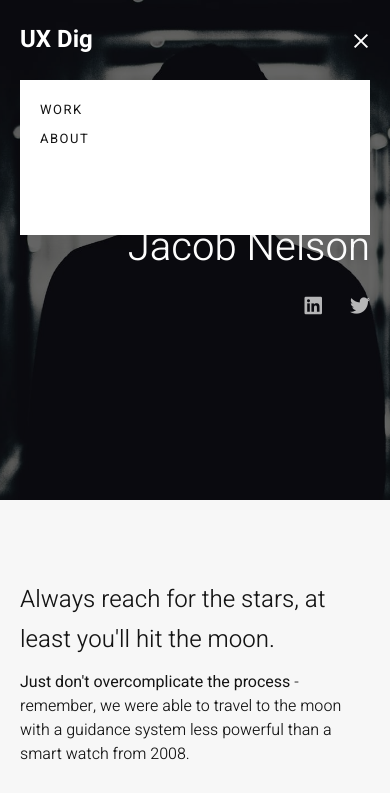
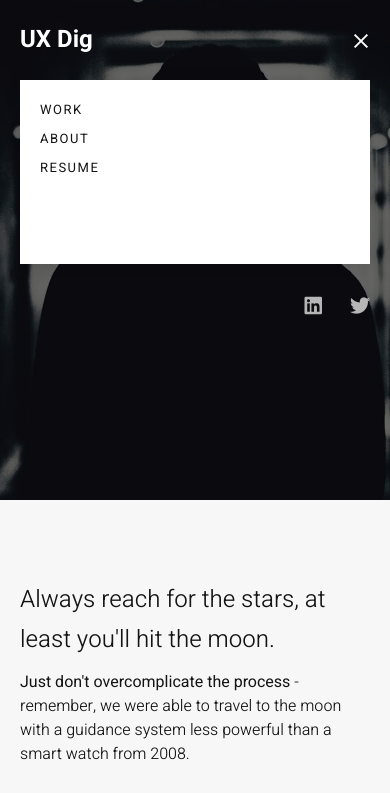
Before and after one commit to manintheweb/manintheweb, a plain HTML site: page about.html in a window 390 px wide. Both pictures are taken after a click on the button 361 px from the left and 40 px from the top of the page. Shown: the top 793 px of the page. Drawn offline with Linux system fonts and the light colour scheme.

Commit message:
fixed resume nav link mobile

```diff
--- a/about.html
+++ b/about.html
@@ -34,11 +34,13 @@
 				     	<li class="nav-item">
 				     		<a class="nav-link" href="about.html">About</a>
 				     	</li>
-				     	<li class="nav-item">
-
-<a class="button button-sm button-reveal-left-outline-white" style="margin-top: 17px;" href="https://drive.google.com/open?id=0B7TsyeeEXY1naU1wZ2tldjhfRDg" target="_blank">
-  <i class="ti-arrow-right"></i><span>Resume</span>
-</a>
+				     	<li class="nav-item resume-txt">
+				     		<a class="nav-link" href="https://drive.google.com/open?id=0B7TsyeeEXY1naU1wZ2tldjhfRDg" target="_blank">Resume</a>
+				     	</li>
+				     	<li class="nav-item resume-btn">
+							<a class="button button-sm button-reveal-left-outline-white" style="margin-top: 17px;" href="https://drive.google.com/open?id=0B7TsyeeEXY1naU1wZ2tldjhfRDg" target="_blank">
+							  <i class="ti-arrow-right"></i><span>Resume</span>
+							</a>
 				     	</li>
 				    </ul>
 				    <button class="nav-toggle-btn">
```
Also changed, not shown: index.html (+7 -5 lines), kvh-corporate-redesign-rebranding.html (+7 -5 lines), uw-medicine-redesign.html (+7 -5 lines).
